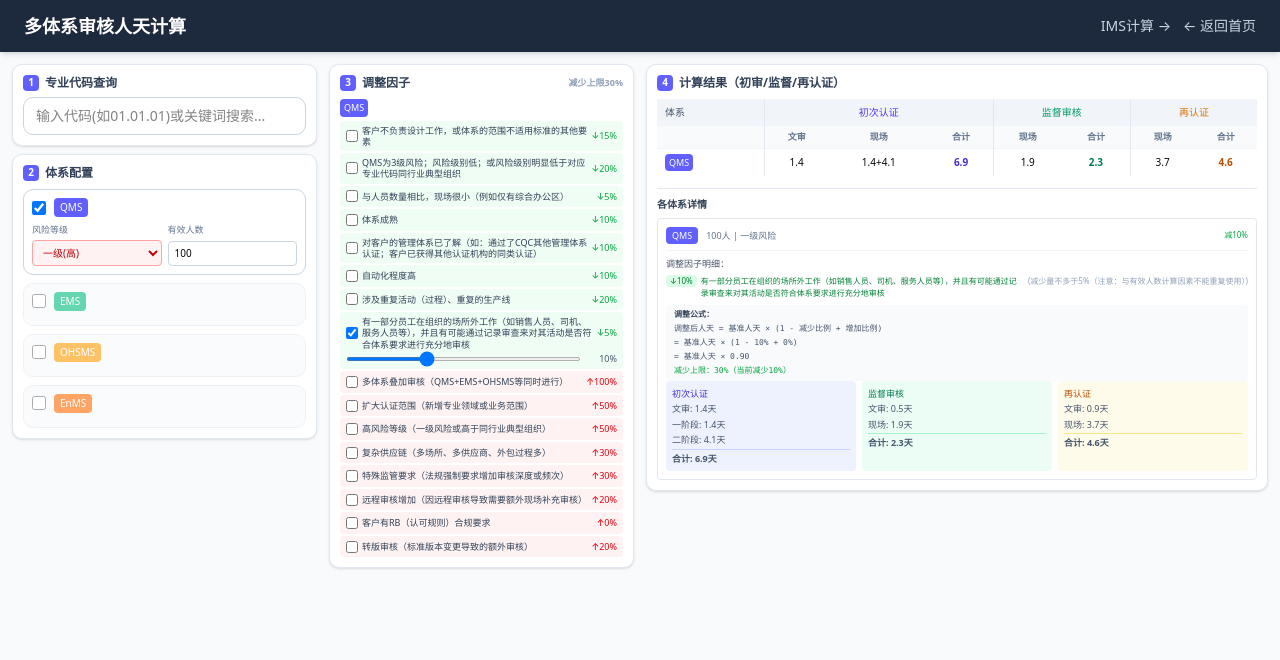
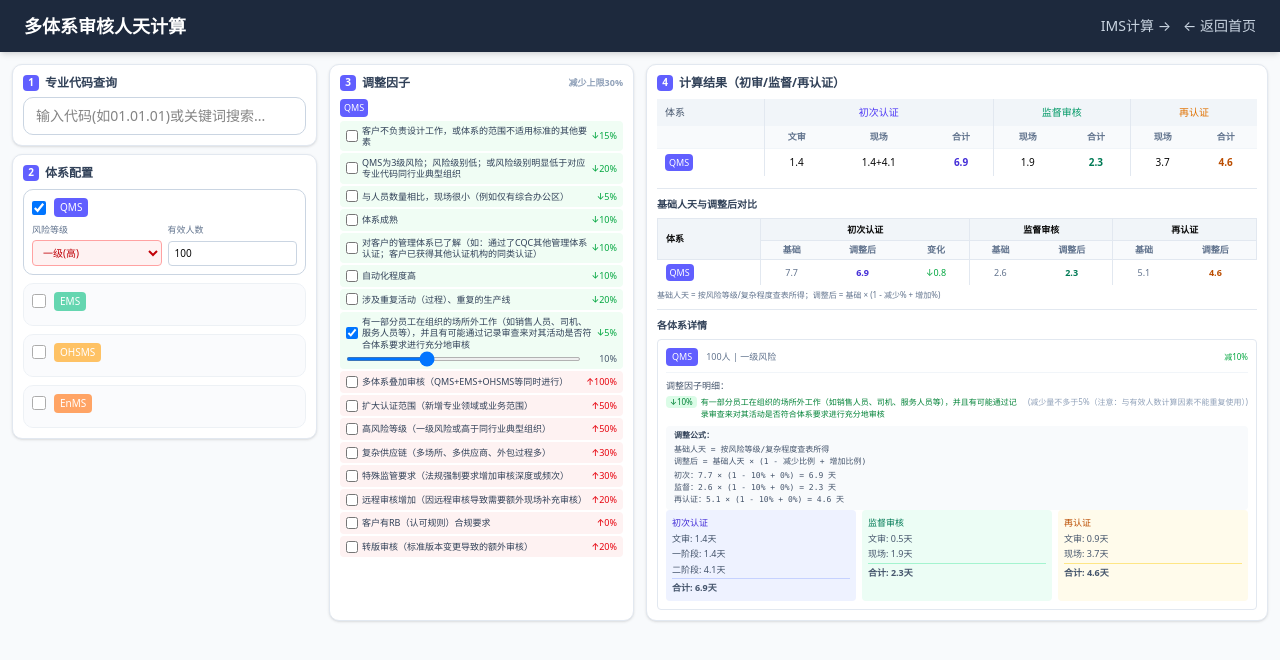
Before and after one commit to jinqi0212/audit-manday-calculator, a Next.js app: page /multi in a window 1280 px wide. Both pictures are taken after a click on the label 481 px from the left and 332 px from the top of the page. Shown: the top 660 px of the page. Built offline with nearby package versions, Linux system fonts and the light colour scheme.

Commit message:
feat: 多体系页面增加基准人天、调整因子明细和计算公式展示
Coze-Commit-Type: user
Coze-User-ID: 2605175314593844
Coze-Conversation-ID: 7838901

```diff
--- a/src/app/multi/page.tsx
+++ b/src/app/multi/page.tsx
@@ -442,6 +442,62 @@ export default function MultiSystemPage() {
                   </div>
                 )}
 
+                {/* 基础人天 vs 调整后 对比表 */}
+                <div className="border-t border-slate-200 pt-2">
+                  <div className="text-[10px] font-semibold text-slate-700 mb-1.5">基础人天与调整后对比</div>
+                  <div className="overflow-x-auto">
+                    <table className="w-full text-[9px] border-collapse">
+                      <thead>
+                        <tr className="bg-slate-100 border border-slate-200">
+                          <th className="px-2 py-1 text-left font-semibold" rowSpan={2}>体系</th>
+                          <th className="px-1 py-1 text-center font-semibold border-l border-slate-200" colSpan={3}>初次认证</th>
+                          <th className="px-1 py-1 text-center font-semibold border-l border-slate-200" colSpan={2}>监督审核</th>
+                          <th className="px-1 py-1 text-center font-semibold border-l border-slate-200" colSpan={2}>再认证</th>
+                        </tr>
+                        <tr className="bg-slate-50 border border-slate-200">
+                          <th className="px-1 py-0.5 text-center text-slate-500 border-l border-slate-200">基础</th>
+                          <th className="px-1 py-0.5 text-center text-slate-500">调整后</th>
+                          <th className="px-1 py-0.5 text-center text-slate-500">变化</th>
+                          <th className="px-1 py-0.5 text-center text-slate-500 border-l border-slate-200">基础</th>
+                          <th className="px-1 py-0.5 text-center text-slate-500">调整后</th>
+                          <th className="px-1 py-0.5 text-center text-slate-500 border-l border-slate-200">基础</th>
+                          <th className="px-1 py-0.5 text-center text-slate-500">调整后</th>
+                        </tr>
+                      </thead>
+                      <tbody>
+                        {systemResults.map((r, i) => r && (
+                          <tr key={i} className="border-t border-slate-100 hover:bg-slate-50">
+                            <td className="px-2 py-1.5">
+                              <span className={`text-[9px] font-medium text-white px-1 py-0.5 rounded ${SYSTEM_COLORS[r.config.system]}`}>
+                                {SYSTEM_NAMES[r.config.system]}
+                              </span>
+                            </td>
+                            {/* 初次 - 基础/调整/变化 */}
+                            <td className="px-1 py-1.5 text-center text-slate-500 border-l border-slate-200">{r.initBase?.total || '-'}</td>
+                            <td className="px-1 py-1.5 text-center font-semibold text-indigo-700">{r.init?.total || '-'}</td>
+                            <td className="px-1 py-1.5 text-center">
+                              {r.initBase?.total && r.init?.total && r.initBase.total !== r.init.total ? (
+                                <span className={`${r.init.total < r.initBase.total ? 'text-green-600' : 'text-red-600'}`}>
+                                  {r.init.total < r.initBase.total ? '↓' : '↑'}{Math.abs(Math.round((r.init.total - r.initBase.total!) * 10) / 10)}
+                                </span>
+                              ) : '-'}
+                            </td>
+                            {/* 监督 - 基础/调整 */}
+                            <td className="px-1 py-1.5 text-center text-slate-500 border-l border-slate-200">{r.monitorBase?.total || '-'}</td>
+                            <td className="px-1 py-1.5 text-center font-semibold text-emerald-700">{r.monitor?.total || '-'}</td>
+                            {/* 再认证 - 基础/调整 */}
+                            <td className="px-1 py-1.5 text-center text-slate-500 border-l border-slate-200">{r.recertBase?.total || '-'}</td>
+                            <td className="px-1 py-1.5 text-center font-semibold text-amber-700">{r.recert?.total || '-'}</td>
+                          </tr>
+                        ))}
+                      </tbody>
+                    </table>
+                  </div>
+                  <div className="text-[8px] text-slate-500 mt-1">
+                    基础人天 = 按风险等级/复杂程度查表所得；调整后 = 基础 × (1 - 减少% + 增加%)
+                  </div>
+                </div>
+
                 {/* 各体系详情 */}
                 <div className="border-t border-slate-200 pt-2 mt-2">
                   <div className="text-[10px] font-semibold text-slate-700 mb-1.5">各体系详情</div>
@@ -490,17 +546,19 @@ export default function MultiSystemPage() {
                             {/* 调整公式 */}
                             <div className="mt-1.5 bg-slate-50 rounded px-2 py-1 text-[8px] text-slate-600 font-mono">
                               <div className="font-semibold text-slate-700 mb-0.5">调整公式：</div>
-                              <div>调整后人天 = 基准人天 × (1 - 减少比例 + 增加比例)</div>
+                              <div>基础人天 = 按风险等级/复杂程度查表所得</div>
+                              <div>调整后 = 基础人天 × (1 - 减少比例 + 增加比例)</div>
                               <div className="mt-0.5">
-                                = 基准人天 × (1 - {r.reduction}% + {r.increase}%)
+                                初次：{r.initBase?.total || '?'} × (1 - {r.reduction}% + {r.increase}%) = {r.init?.total || '?'} 天
                               </div>
-                              <div className="mt-0.5">
-                                = 基准人天 × {(1 - r.reduction / 100 + r.increase / 100).toFixed(2)}
+                              <div>
+                                监督：{r.monitorBase?.total || '?'} × (1 - {r.reduction}% + {r.increase}%) = {r.monitor?.total || '?'} 天
                               </div>
-                              {r.reduction > 0 && (
-                                <div className="mt-0.5 text-green-600">
-                                  减少上限：30%（当前减少{r.reduction}%{r.reduction >= 30 ? '，已达上限' : ''}）
-                                </div>
+                              <div>
+                                再认证：{r.recertBase?.total || '?'} × (1 - {r.reduction}% + {r.increase}%) = {r.recert?.total || '?'} 天
+                              </div>
+                              {r.reduction >= 30 && (
+                                <div className="mt-0.5 text-amber-600">注：减少上限30%，已封顶</div>
                               )}
                             </div>
                           </div>
```
